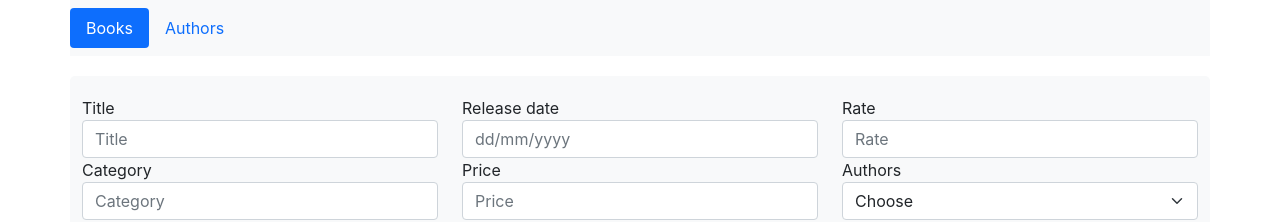
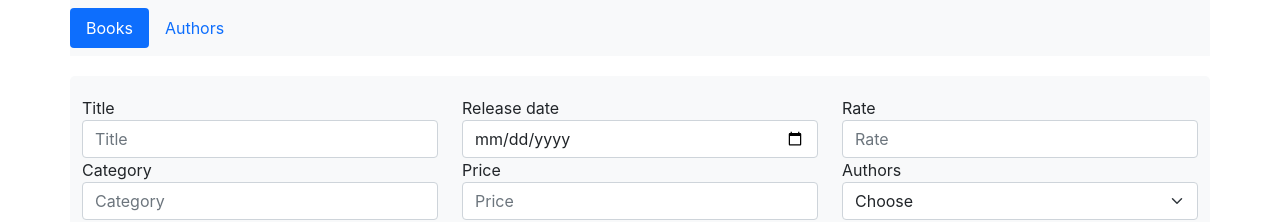
Before and after one commit to somayehbhr/my-library, a React (Create React App) app: page /books in a window 1280 px wide. Shown: the top 222 px of the page. Built offline with nearby package versions, Linux system fonts and the light colour scheme.

Commit message:
feat: change input type into date

```diff
--- a/src/screens/Books/components/AddBook/index.tsx
+++ b/src/screens/Books/components/AddBook/index.tsx
@@ -118,7 +118,7 @@ export const AddBook = (props: IDetailEntity) => {
 					<div className="col-md-4">
 						<label htmlFor="inputPassword4">Release date</label>
 						<input
-							type="text"
+							type="date"
 							className="form-control"
 							id="autoSizingInput"
 							placeholder="dd/mm/yyyy"
@@ -129,7 +129,8 @@ export const AddBook = (props: IDetailEntity) => {
 					<div className="col-md-4">
 						<label htmlFor="inputPassword4">Rate</label>
 						<input
-							type="number"
+							type="text"
+							pattern="[0-9]*"
 							className="form-control"
 							id="autoSizingInput"
 							placeholder="Rate"
```
